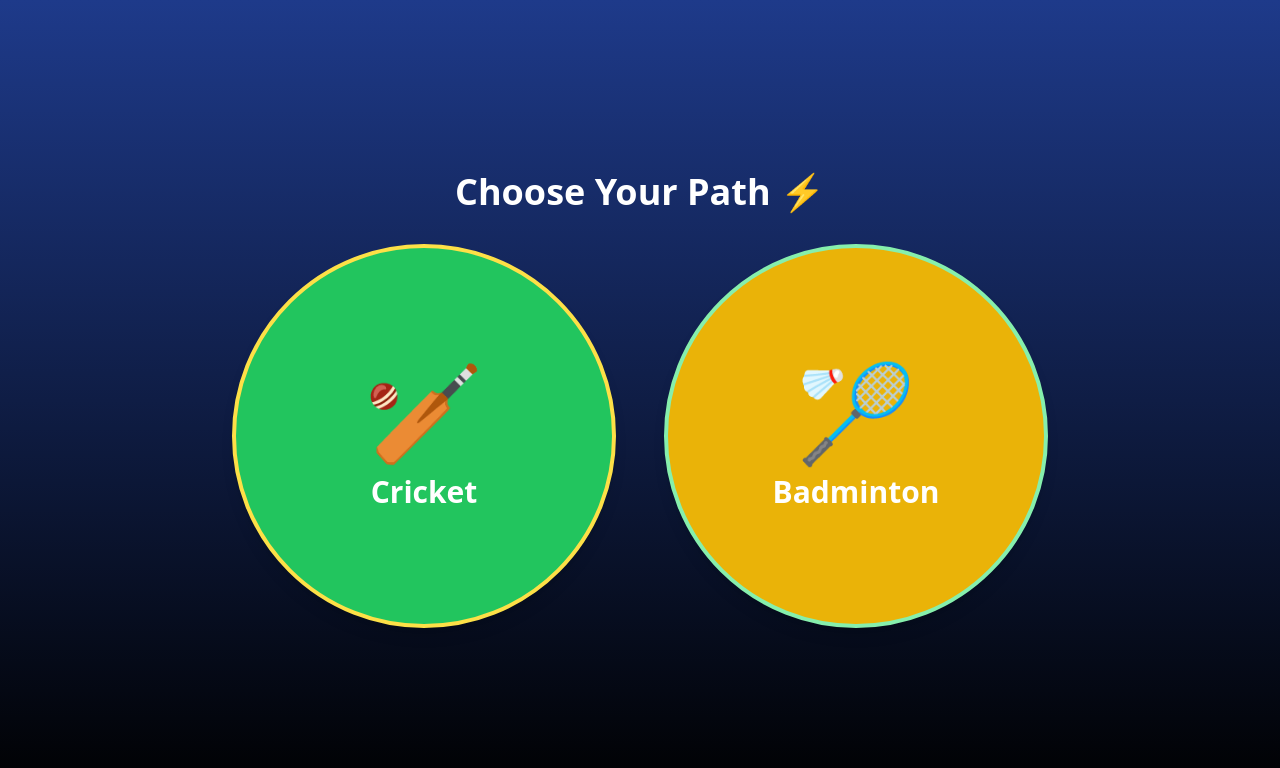
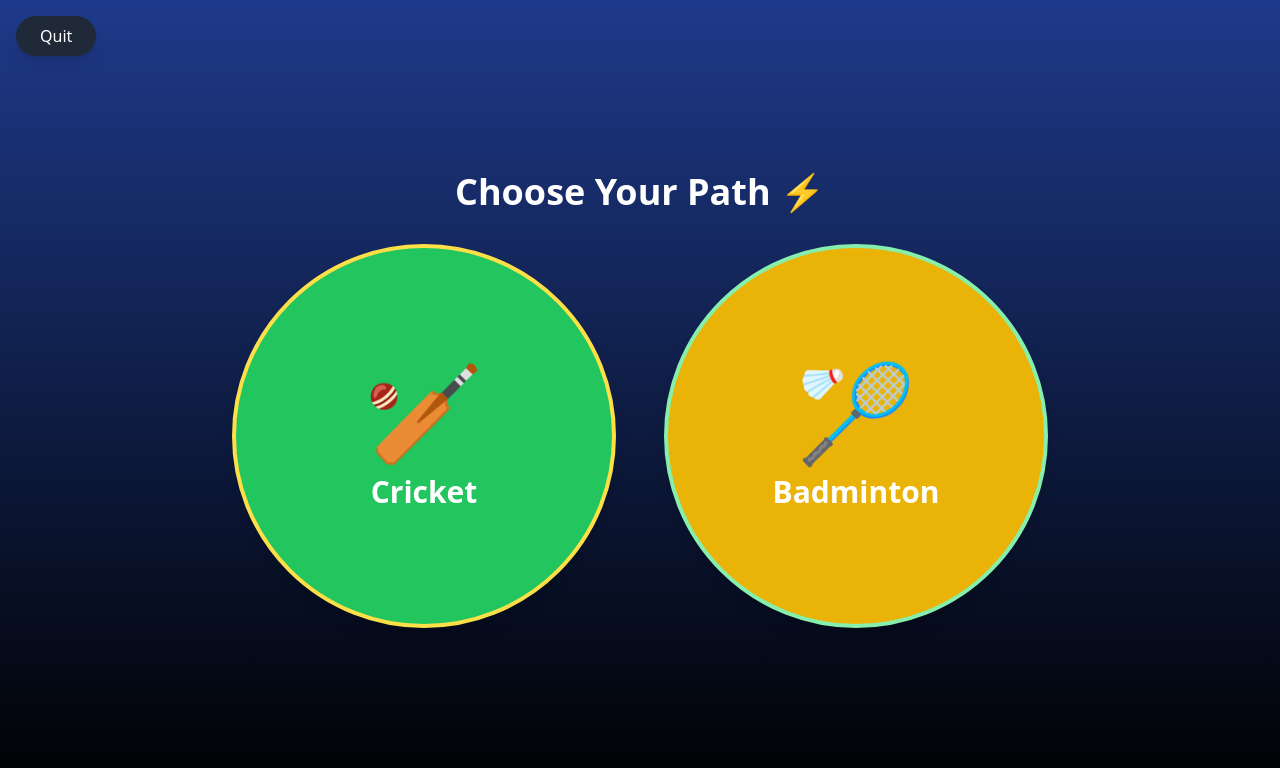
Before and after one commit to KhushwantSingh1916/Mind-Leagues, a React (Vite) app: page /path-selection in a window 1280 px wide. Shown: the top 768 px of the page. Built offline with nearby package versions, Linux system fonts and the light colour scheme.

Commit message:
back button

```diff
--- a/src/path-selection.jsx
+++ b/src/path-selection.jsx
@@ -7,6 +7,14 @@ const PathSelection = () => {
 
   return (
     <div className="h-screen flex flex-col items-center justify-center bg-gradient-to-b from-blue-900 to-black text-white p-6">
+      <motion.button
+            className="absolute top-4 left-4 bg-gray-800 hover:bg-red-600 text-white px-6 py-2 rounded-full flex items-center space-x-2 shadow-lg"
+            onClick={() => navigate('/')}
+            whileHover={{ scale: 1.05 }}
+            whileTap={{ scale: 0.95 }}
+          >
+            <span>Quit</span>
+          </motion.button>
       <h1 className="text-4xl font-bold mb-8">Choose Your Path ⚡</h1>
       <div className="flex space-x-12">
         {/* Cricket Path - Bat Emoji */}
```
Also changed, not shown: 1 other file (tests, documents, lock files or other folders).
